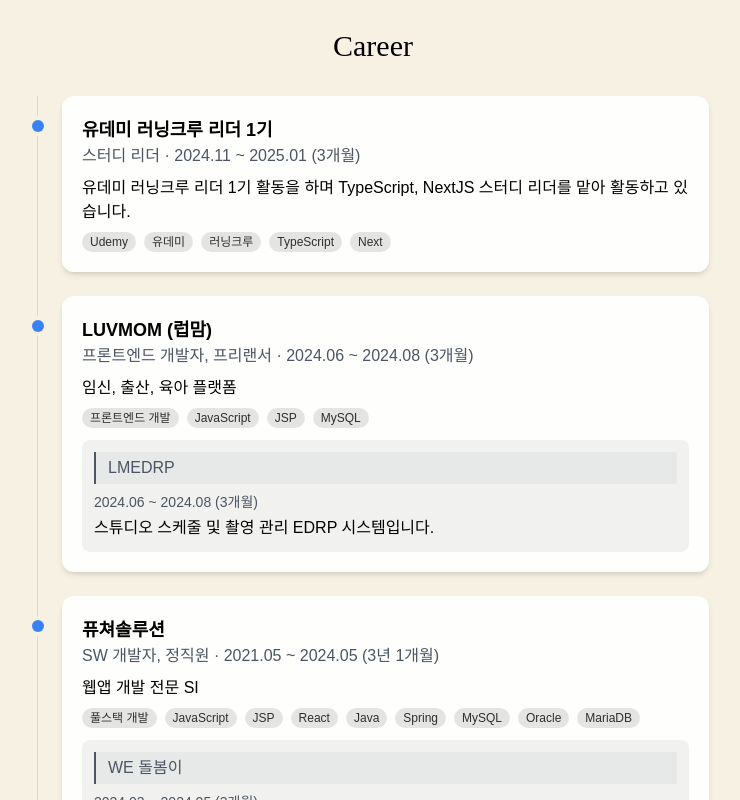
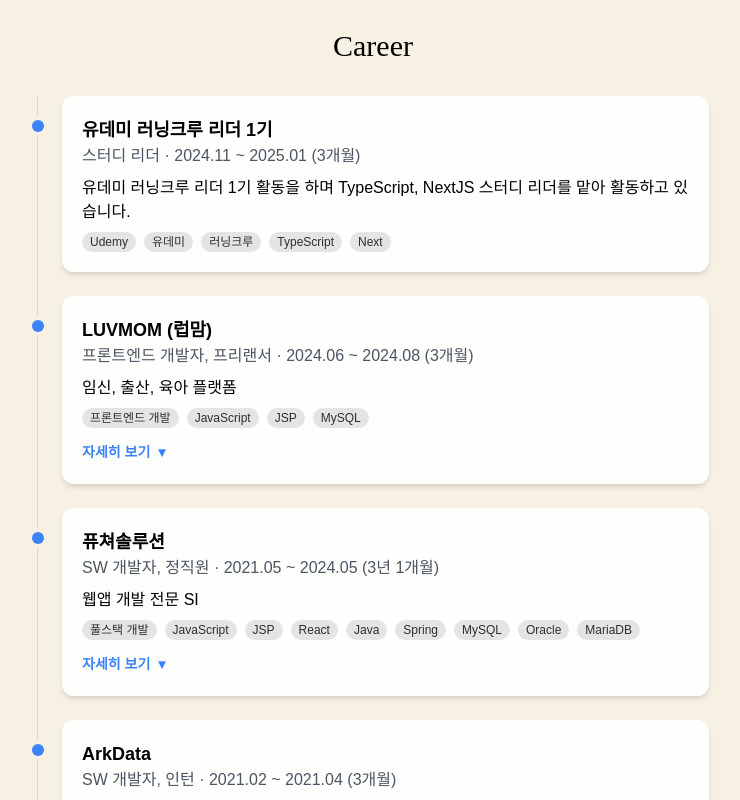
Before and after one commit to HwajinLee3114/lhjin-portfolio, a Next.js app: page /career in a window 1280 px wide. Shown: the top 800 px of the page, without its empty margins (267-1007 px from the left). Built offline with nearby package versions, Linux system fonts and the light colour scheme; a web font is replaced by a local one.

Commit message:
ui update

```diff
--- a/src/app/career/page.tsx
+++ b/src/app/career/page.tsx
@@ -14,6 +14,7 @@ const careerWithProjects = career.map((c) => ({
 
 export default function Career() {
   const [loading, setLoading] = useState(true)
+  const [openItems, setOpenItems] = useState<Record<string, boolean>>({})
 
   useEffect(() => {
     const t = setTimeout(() => setLoading(false), 250)
@@ -53,7 +54,7 @@ export default function Career() {
             : sortedCareer.map((item, index) => (
                 <li
                   key={`career_${index}`}
-                  className="relative bg-white/90 dark:bg-[#273038] rounded-xl shadow-md p-5 hover:shadow-xl"
+                  className="relative bg-white/90 dark:bg-[#273038] rounded-xl shadow-md p-5 hover:shadow-xl transition-shadow"
                   // initial={{ opacity: 0, y: 20 }}
                   // whileInView={{ opacity: 1, y: 0 }}
                   // transition={{
@@ -90,15 +91,43 @@ export default function Career() {
                     ))}
                   </div>
 
-                  {item.projectDetails &&
-                    item.projectDetails.map(
+                  {item.projectDetails && item.projectDetails.length > 0 && (
+                    <div className="mt-3">
+                      <button
+                        type="button"
+                        className="text-sm font-semibold text-themacolor4 hover:text-themacolor4/80 inline-flex items-center gap-2"
+                        onClick={() =>
+                          setOpenItems((prev) => ({
+                            ...prev,
+                            [item.id]: !prev[item.id],
+                          }))
+                        }
+                        aria-expanded={!!openItems[item.id]}
+                        aria-controls={`career-details-${item.id}`}
+                      >
+                        자세히 보기
+                        <span
+                          className={`transition-transform ${openItems[item.id] ? 'rotate-180' : 'rotate-0'}`}
+                        >
+                          ▾
+                        </span>
+                      </button>
+
+                      <div
+                        id={`career-details-${item.id}`}
+                        className={`transition-all duration-300 ease-out overflow-hidden ${
+                          openItems[item.id] ? 'max-h-[1200px] opacity-100' : 'max-h-0 opacity-0'
+                        }`}
+                      >
+                        <div className="mt-3 space-y-3 rounded-xl bg-black/5 dark:bg-white/5 p-3 ring-1 ring-black/5 dark:ring-white/5">
+                          {item.projectDetails.map(
                             (pj, idx) =>
                               pj && (
                                 <section
-                            className="mt-3 rounded-lg bg-black/5 dark:bg-white/5 p-3"
+                                  className="rounded-lg bg-white/60 dark:bg-[#212931]/60 p-3"
                                   key={`${pj.id}_career_${idx}`}
                                 >
-                            <div className="py-1 pl-3 mb-2 border-l-2 border-gray-600 dark:border-darkfg/40 text-gray-600 dark:text-darkfg/80 bg-quotecolor/60 dark:bg-[#273038]/60">
+                                  <div className="py-1 pl-3 mb-2 border-l-2 border-gray-600/70 dark:border-darkfg/40 text-gray-700 dark:text-darkfg/80 bg-quotecolor/40 dark:bg-[#273038]/40">
                                     {pj.title}
                                   </div>
                                   <div className="text-gray-600 dark:text-darkfg/80 text-base md:text-sm mb-1">
@@ -108,6 +137,10 @@ export default function Career() {
                                 </section>
                               ),
                           )}
+                        </div>
+                      </div>
+                    </div>
+                  )}
                 </li>
               ))}
         </ul>
--- a/src/app/project/page.tsx
+++ b/src/app/project/page.tsx
@@ -122,6 +122,7 @@ export default function Projects() {
             : filteredPj.map((project, index) => (
                 <motion.li
                   key={`project_${project.id}`}
+                  className="w-full"
                   initial={{ opacity: 0, y: 30 }}
                   whileInView={{ opacity: 1, y: 0 }}
                   transition={{
--- a/src/components/project/ProjectCard.tsx
+++ b/src/components/project/ProjectCard.tsx
@@ -50,7 +50,7 @@ const ProjectCard: React.FC<ProjectCardProps> = ({
 
   return (
     <>
-      <div className="group relative w-full max-w-sm h-full rounded-lg overflow-hidden shadow-lg hover:shadow-xl hover:scale-105 p-4 bg-white dark:bg-[#273038] dark:text-darkfg cursor-pointer transition-transform">
+      <div className="group relative w-full h-full rounded-lg overflow-hidden shadow-lg hover:shadow-xl hover:scale-105 p-4 bg-white dark:bg-[#273038] dark:text-darkfg cursor-pointer transition-transform">
         <div className="flex justify-center">
           <img
             className="w-full h-48 object-cover"
```
Lines whose indentation alone changed are shown as unchanged.
